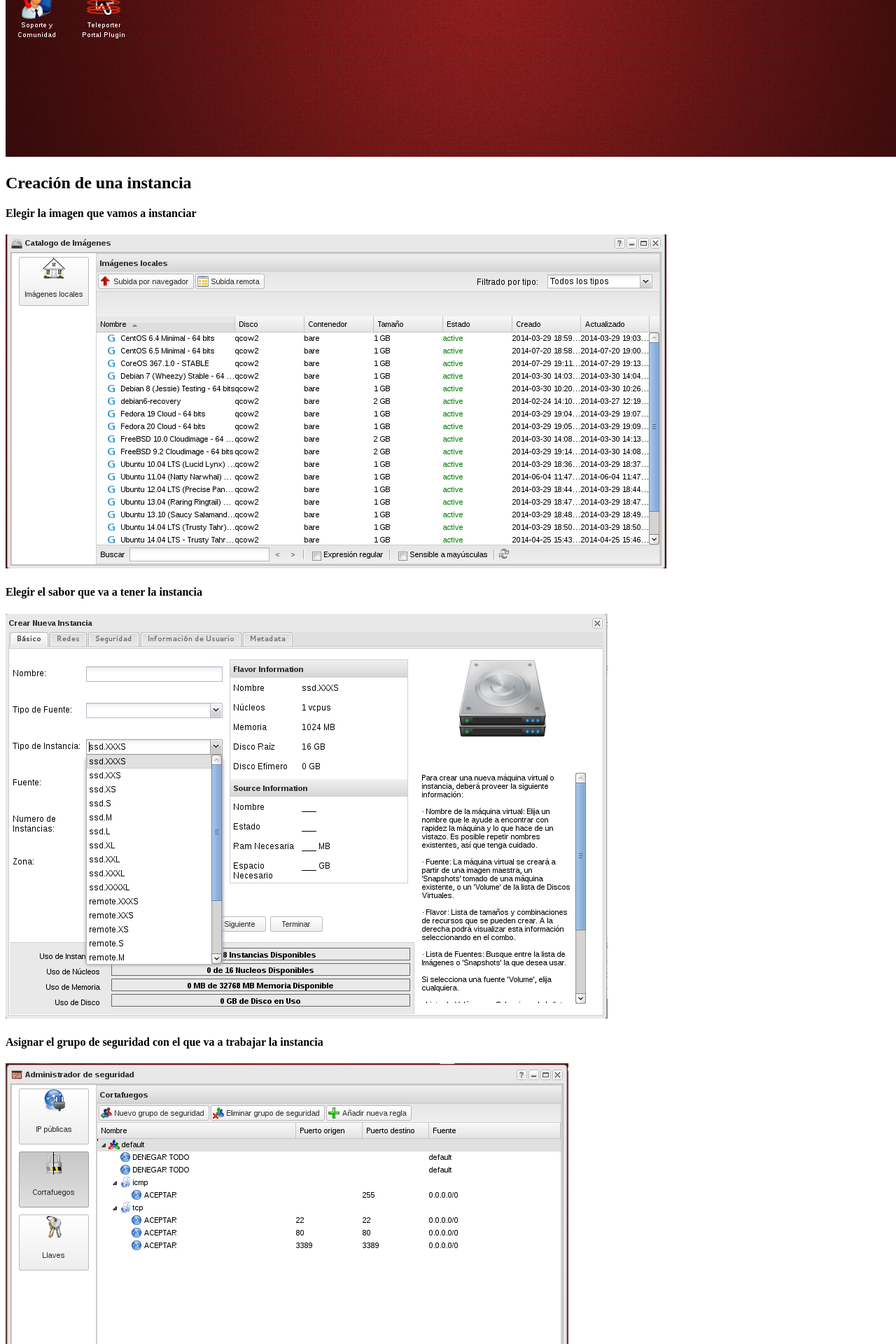
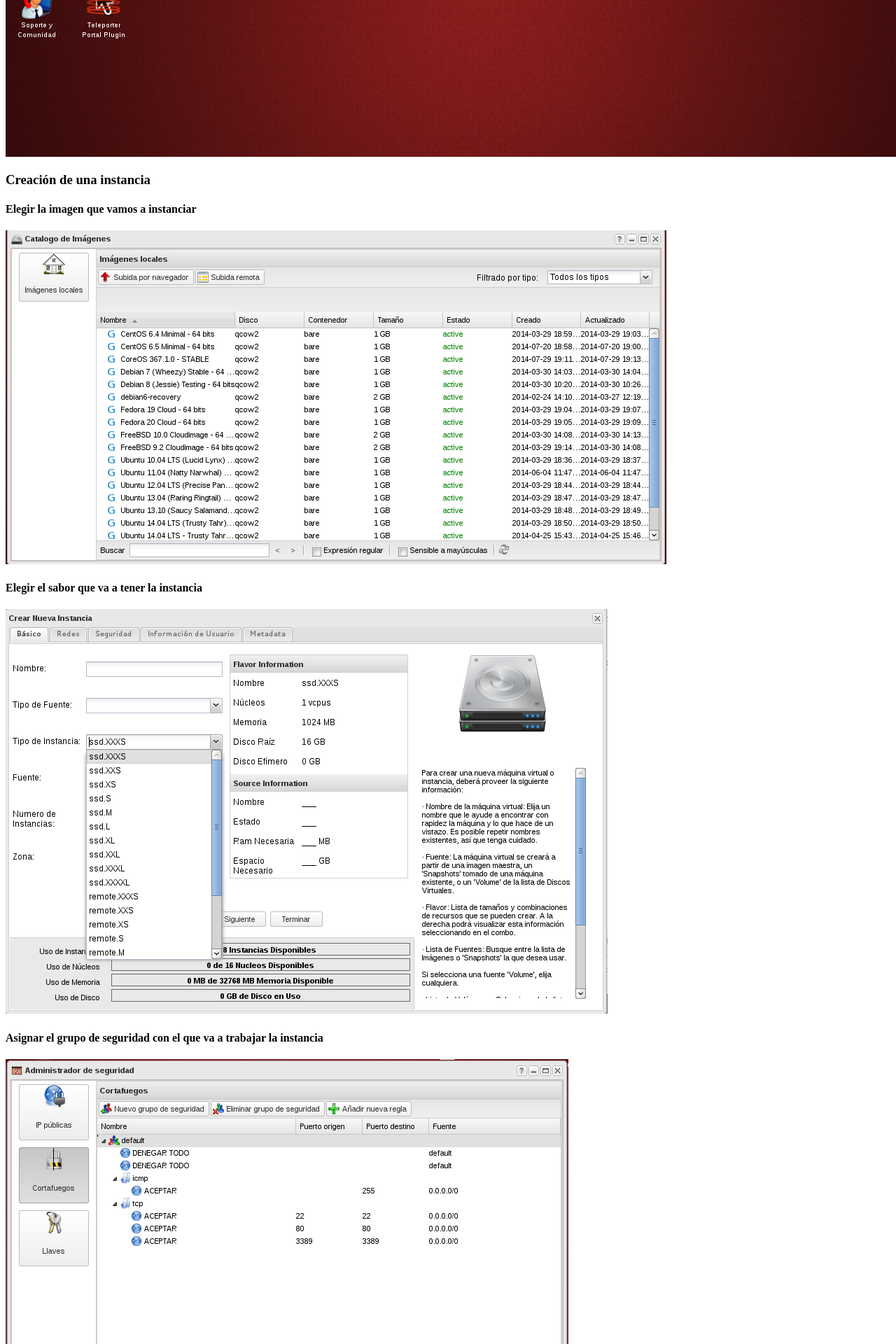
Before and after one commit to iesgn/cloud2, a Jekyll site: the page built from curso/u2/presentacion.html, in a window 1280 px wide. Shown: the part 1707-3627 px from the top of the page at 70% size. Built offline with Jekyll 4.4.1, drawn with Linux system fonts in a browser that asks for light colours.

Commit message:
Presentación u2

```diff
--- a/curso/u2/presentacion.html
+++ b/curso/u2/presentacion.html
@@ -82,7 +82,7 @@ tema: sky
 
 	    <section>
 	    <section>
-	    <h2>Creación de una instancia</h2>
+	    <h3>Creación de una instancia</h3>
 	    </section>
 	    <section>
 			<h4>Elegir la imagen que vamos a instanciar</h4>
```
